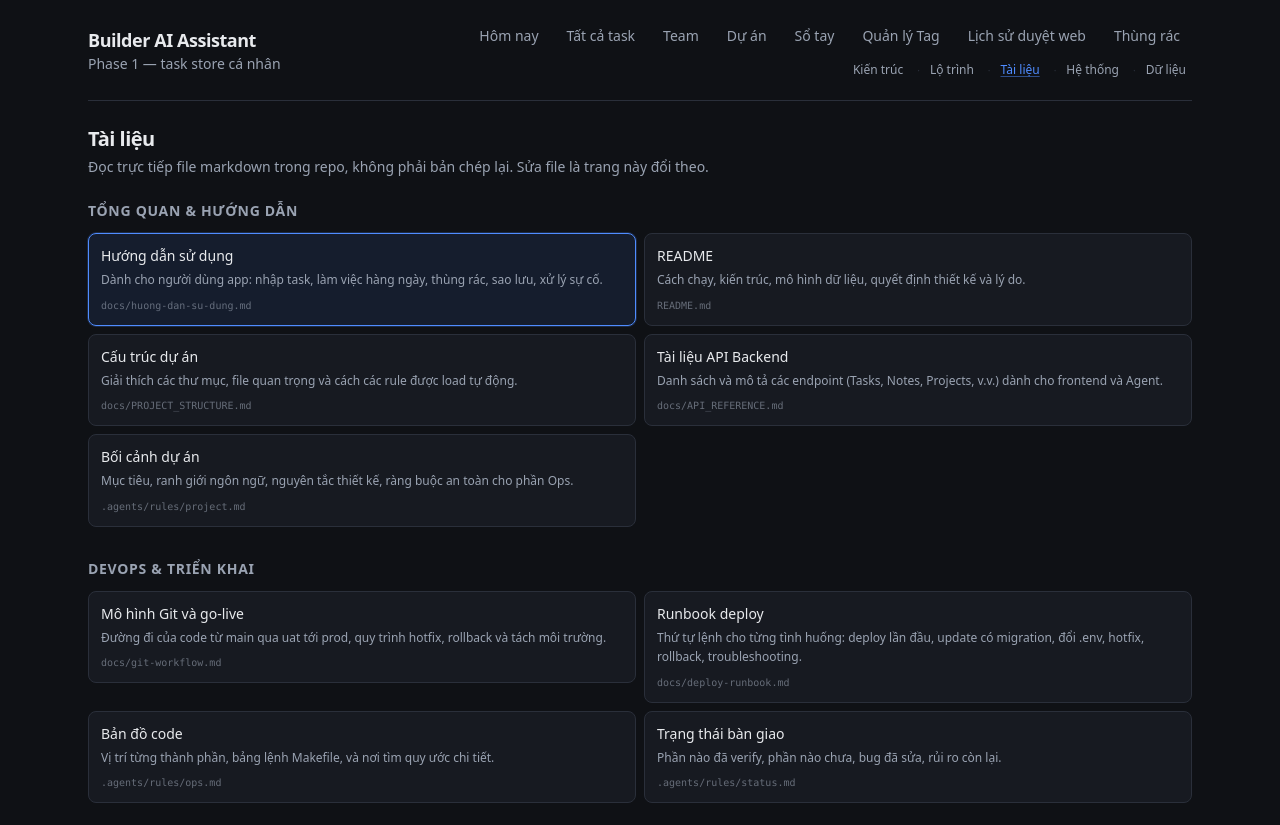
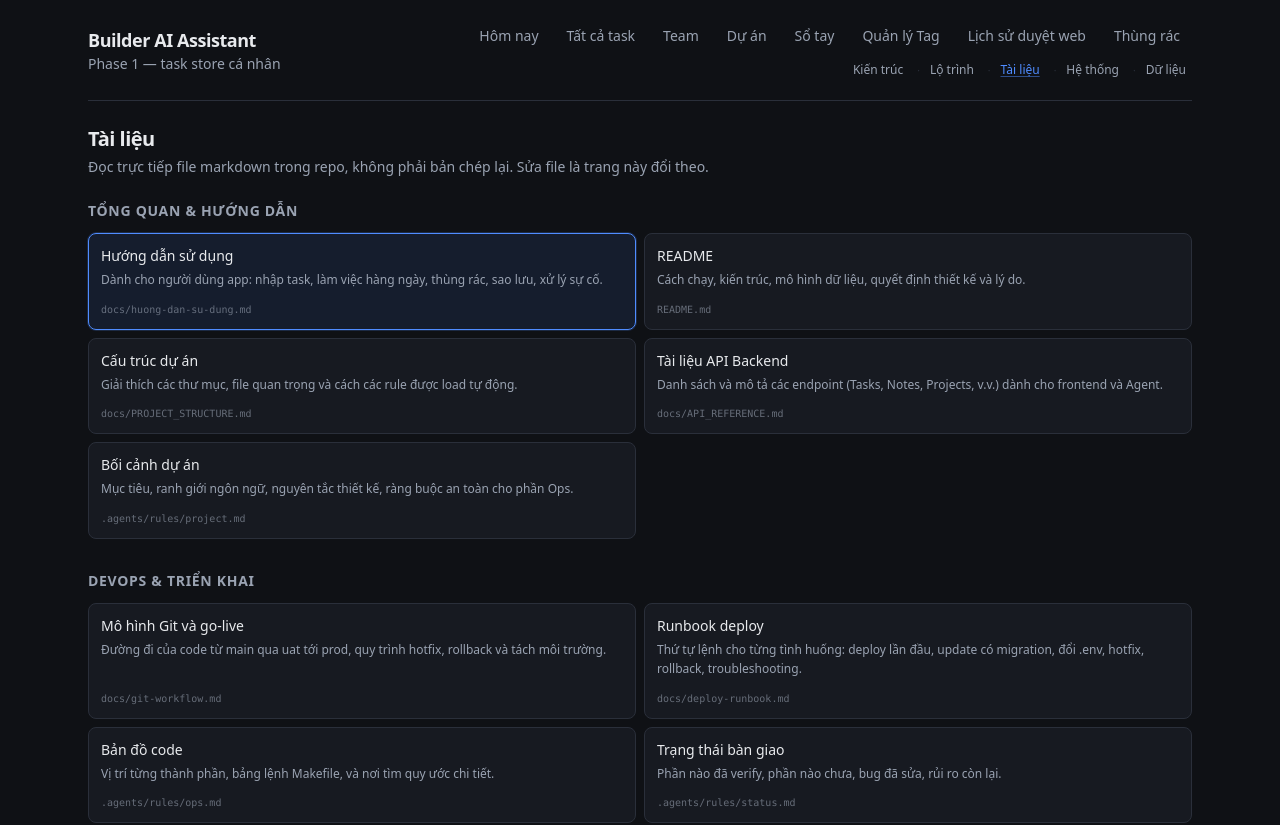
Before and after one commit to doanviethung1009/ai_assistant_personal, a Next.js app in the folder apps/web/: page /docs in a window 1280 px wide. Shown: the top 825 px of the page. Built offline with nearby package versions, Linux system fonts and the light colour scheme; no server answers.

Commit message:
style: fix misalignment in docs menu by using flex-col and h-full

```diff
--- a/apps/web/app/docs/page.tsx
+++ b/apps/web/app/docs/page.tsx
@@ -42,21 +42,21 @@ export default async function DocsPage({
                 {categoryDocs.map((doc) => {
                   const isActive = doc.slug === entry.slug;
                   return (
-                    <li key={doc.slug}>
+                    <li key={doc.slug} className="h-full">
                       <Link
                         href={`/docs?doc=${doc.slug}`}
                         aria-current={isActive ? "page" : undefined}
-                        className={`block rounded-lg border p-3 transition-all hover:-translate-y-0.5 hover:shadow-sm ${
+                        className={`flex flex-col h-full rounded-lg border p-3 transition-all hover:-translate-y-0.5 hover:shadow-sm ${
                           isActive
                             ? "border-[var(--color-accent)] bg-[var(--color-accent)]/10 ring-1 ring-[var(--color-accent)]/20"
                             : "border-[var(--color-border)] bg-[var(--color-surface-raised)] hover:border-[var(--color-ink-muted)]/30"
                         }`}
                       >
                         <span className="block text-sm font-medium">{doc.title}</span>
-                        <span className="mt-1 block text-xs text-[var(--color-ink-muted)] leading-relaxed line-clamp-2">
+                        <span className="mt-1 block text-xs text-[var(--color-ink-muted)] leading-relaxed">
                           {doc.description}
                         </span>
-                        <code className="mt-2 block truncate text-[10px] text-[var(--color-ink-muted)] opacity-60">
+                        <code className="mt-auto pt-3 block truncate text-[10px] text-[var(--color-ink-muted)] opacity-60">
                           {doc.file.replace(/\\/g, "/")}
                         </code>
                       </Link>
```
